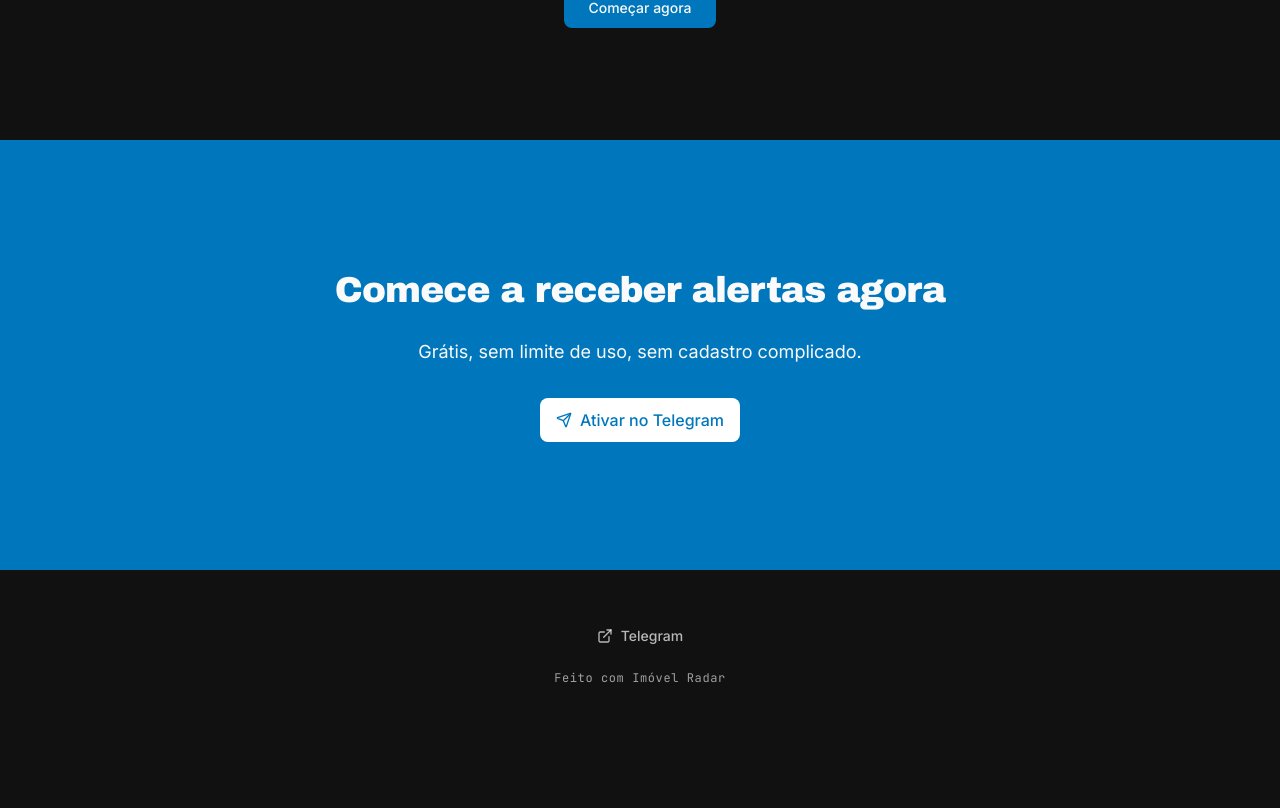
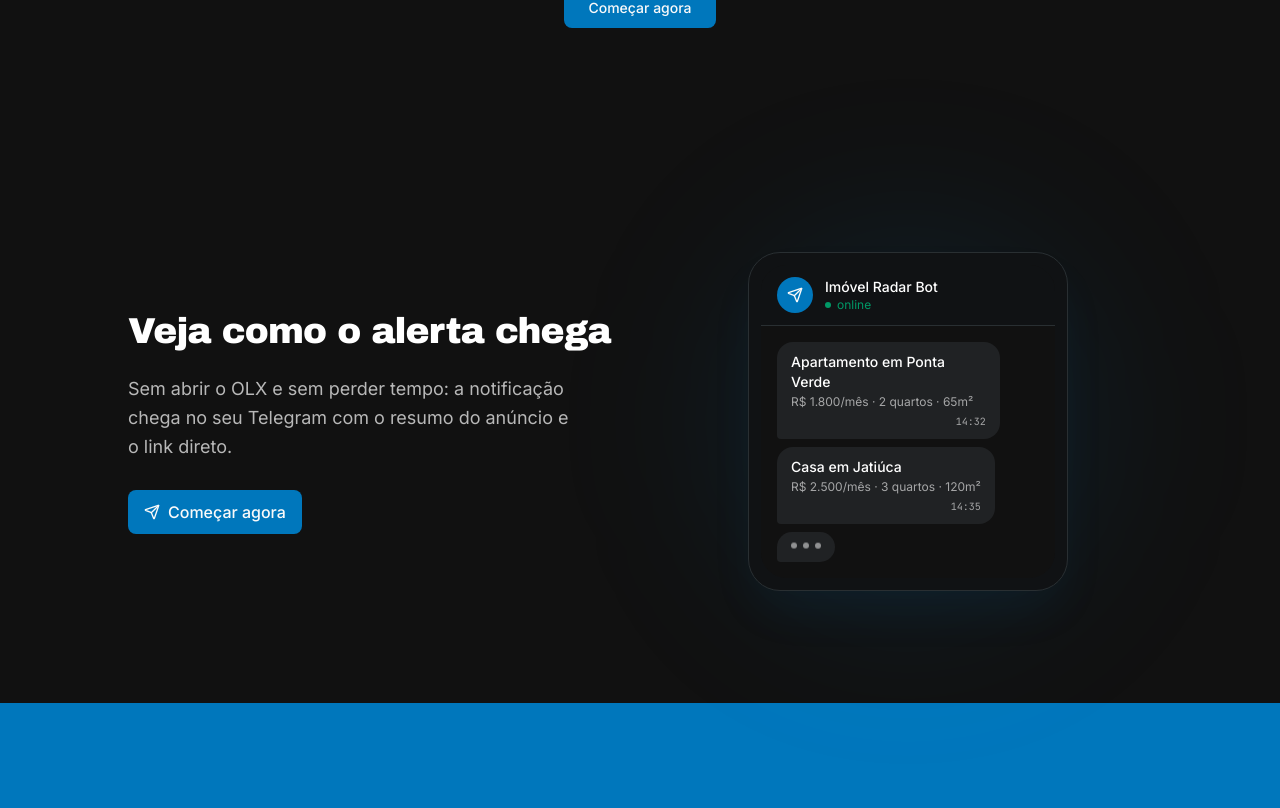
Before and after one commit to niksonndev/imovel-radar, a Next.js app in the folder apps/frontend/: page / in a window 1280 px wide. Shown: the part 1692-2500 px from the top of the page. Before the commit the page ends 2426 px from the top, so only its background shows below. Built offline with nearby package versions, Linux system fonts and the light colour scheme; no server answers.

Commit message:
feat(frontend): telegram chat mockup section

```diff
--- a/apps/frontend/src/app/page.tsx
+++ b/apps/frontend/src/app/page.tsx
@@ -1,6 +1,7 @@
 import { HeroSection } from "@/components/hero-section";
 import { FeatureCards } from "@/components/feature-cards";
 import { HowItWorks } from "@/components/how-it-works";
+import { TelegramPreview } from "@/components/telegram-preview";
 import { CTASection } from "@/components/cta-section";
 import { Footer } from "@/components/footer";
 
@@ -11,6 +12,7 @@
         <HeroSection />
         <FeatureCards />
         <HowItWorks />
+        <TelegramPreview />
         <CTASection />
       </main>
       <Footer />
--- /dev/null
+++ b/apps/frontend/src/components/telegram-preview.tsx
@@ -0,0 +1,94 @@
+import { buttonVariants } from "@/components/ui/button";
+import { cn } from "@/lib/utils";
+import { Send } from "lucide-react";
+import {
+  TELEGRAM_PREVIEW_HEADLINE,
+  TELEGRAM_PREVIEW_SUBHEADLINE,
+  MOCK_ALERTS,
+  SECTION_CTA_LABEL,
+  TELEGRAM_BOT_URL,
+} from "@/content/page-content";
+import { SITE_NAME } from "@/lib/site";
+
+export function TelegramPreview() {
+  return (
+    <section className="px-4 py-20 sm:py-28">
+      <div className="mx-auto grid w-full max-w-5xl items-center gap-12 md:grid-cols-2">
+        {/* Texto */}
+        <div className="flex flex-col items-start gap-5">
+          <h2 className="font-heading text-3xl leading-tight tracking-tight text-white sm:text-4xl">
+            {TELEGRAM_PREVIEW_HEADLINE}
+          </h2>
+          <p className="max-w-md text-lg leading-relaxed text-white/70">
+            {TELEGRAM_PREVIEW_SUBHEADLINE}
+          </p>
+          <a
+            href={TELEGRAM_BOT_URL}
+            target="_blank"
+            rel="noopener noreferrer"
+            className={cn(
+              buttonVariants({ variant: "default", size: "lg" }),
+              "btn-shine mt-2 h-11 px-6 text-base"
+            )}
+          >
+            <Send className="size-4" data-icon="inline-start" />
+            {SECTION_CTA_LABEL}
+          </a>
+        </div>
+
+        {/* Mockup do Telegram (ilustrativo) */}
+        <div aria-hidden="true" className="relative mx-auto w-full max-w-xs">
+          <div className="absolute -inset-8 rounded-full bg-primary/10 blur-[80px]" />
+          <div className="relative rounded-[2rem] border border-border bg-card p-3 shadow-2xl shadow-primary/10">
+            <div className="overflow-hidden rounded-[1.6rem] bg-background">
+              {/* Cabeçalho da conversa */}
+              <div className="flex items-center gap-3 border-b border-border bg-card px-4 py-3">
+                <div className="flex size-9 shrink-0 items-center justify-center rounded-full bg-primary">
+                  <Send className="size-4 text-primary-foreground" />
+                </div>
+                <div className="flex flex-col">
+                  <span className="text-sm font-medium text-white">
+                    {SITE_NAME} Bot
+                  </span>
+                  <span className="flex items-center gap-1.5 text-xs text-secondary">
+                    <span className="size-1.5 rounded-full bg-secondary" />
+                    online
+                  </span>
+                </div>
+              </div>
+
+              {/* Mensagens */}
+              <div className="flex flex-col gap-2 px-4 py-4">
+                {MOCK_ALERTS.map((alert) => (
+                  <div
+                    key={alert.title}
+                    className="max-w-[85%] self-start rounded-2xl rounded-bl-sm bg-muted px-3.5 py-2.5"
+                  >
+                    <p className="text-sm font-medium text-white">
+                      {alert.title}
+                    </p>
+                    <p className="mt-0.5 text-xs text-white/60">{alert.detail}</p>
+                    <p className="mt-1 text-right font-mono text-[10px] text-white/60">
+                      {alert.time}
+                    </p>
+                  </div>
+                ))}
+
+                {/* Indicador "digitando…" */}
+                <div className="flex w-fit items-center gap-1.5 self-start rounded-2xl rounded-bl-sm bg-muted px-3.5 py-3">
+                  {[0, 150, 300].map((delay) => (
+                    <span
+                      key={delay}
+                      className="size-1.5 animate-bounce rounded-full bg-white/50"
+                      style={{ animationDelay: `${delay}ms` }}
+                    />
+                  ))}
+                </div>
+              </div>
+            </div>
+          </div>
+        </div>
+      </div>
+    </section>
+  );
+}
--- a/apps/frontend/src/content/page-content.ts
+++ b/apps/frontend/src/content/page-content.ts
@@ -49,6 +49,23 @@
 export const OG_IMAGE_TAGLINE =
   "Anúncios novos do OLX Maceió direto no Telegram";
 
+// Telegram preview (mock de conversa)
+export const TELEGRAM_PREVIEW_HEADLINE = "Veja como o alerta chega";
+export const TELEGRAM_PREVIEW_SUBHEADLINE =
+  "Sem abrir o OLX e sem perder tempo: a notificação chega no seu Telegram com o resumo do anúncio e o link direto.";
+export const MOCK_ALERTS = [
+  {
+    title: "Apartamento em Ponta Verde",
+    detail: "R$ 1.800/mês · 2 quartos · 65m²",
+    time: "14:32",
+  },
+  {
+    title: "Casa em Jatiúca",
+    detail: "R$ 2.500/mês · 3 quartos · 120m²",
+    time: "14:35",
+  },
+];
+
 // Footer
 export const FOOTER_TELEGRAM_LABEL = "Telegram";
 export const FOOTER_LEGAL = "Feito com Imóvel Radar";
```
